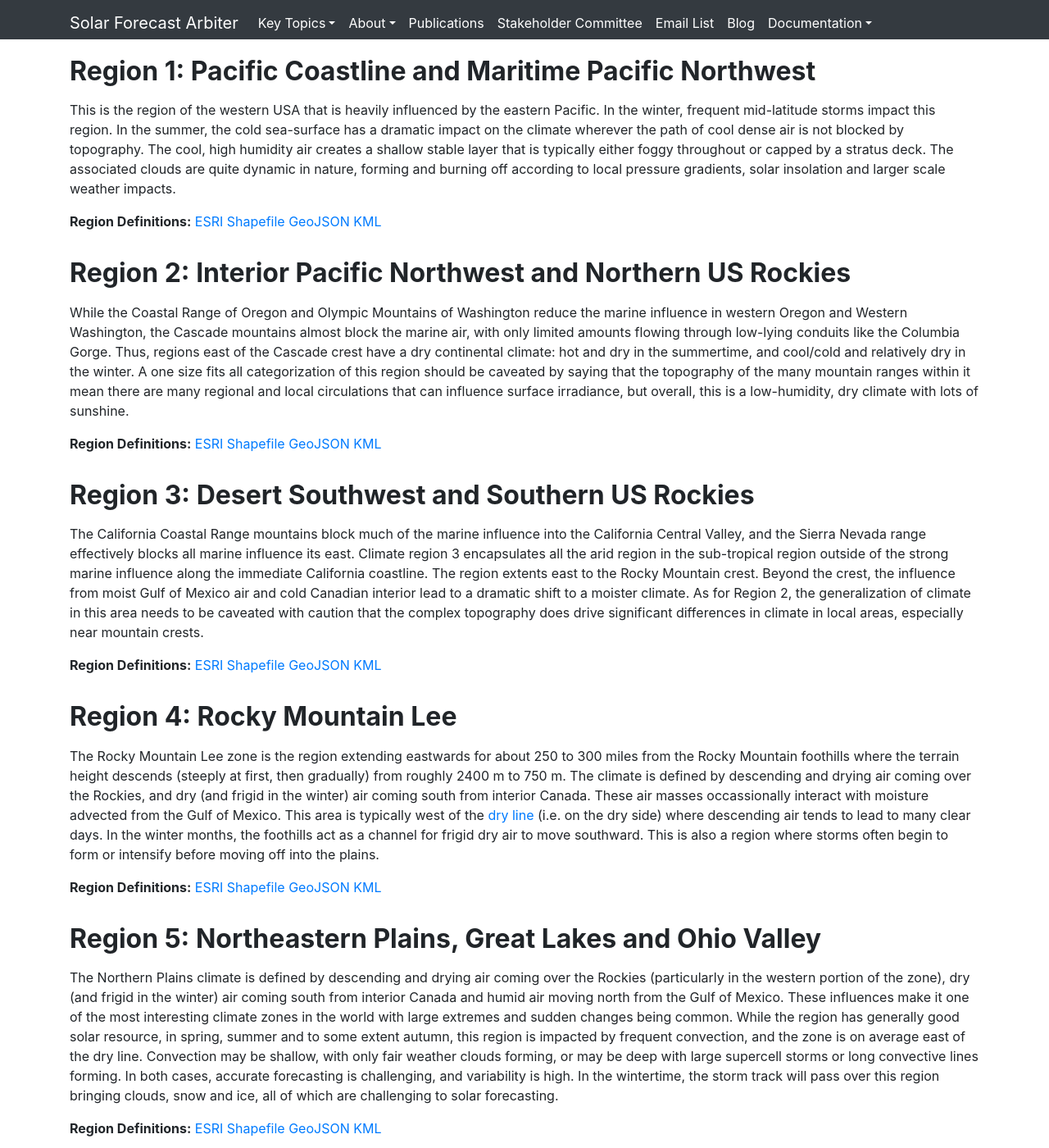
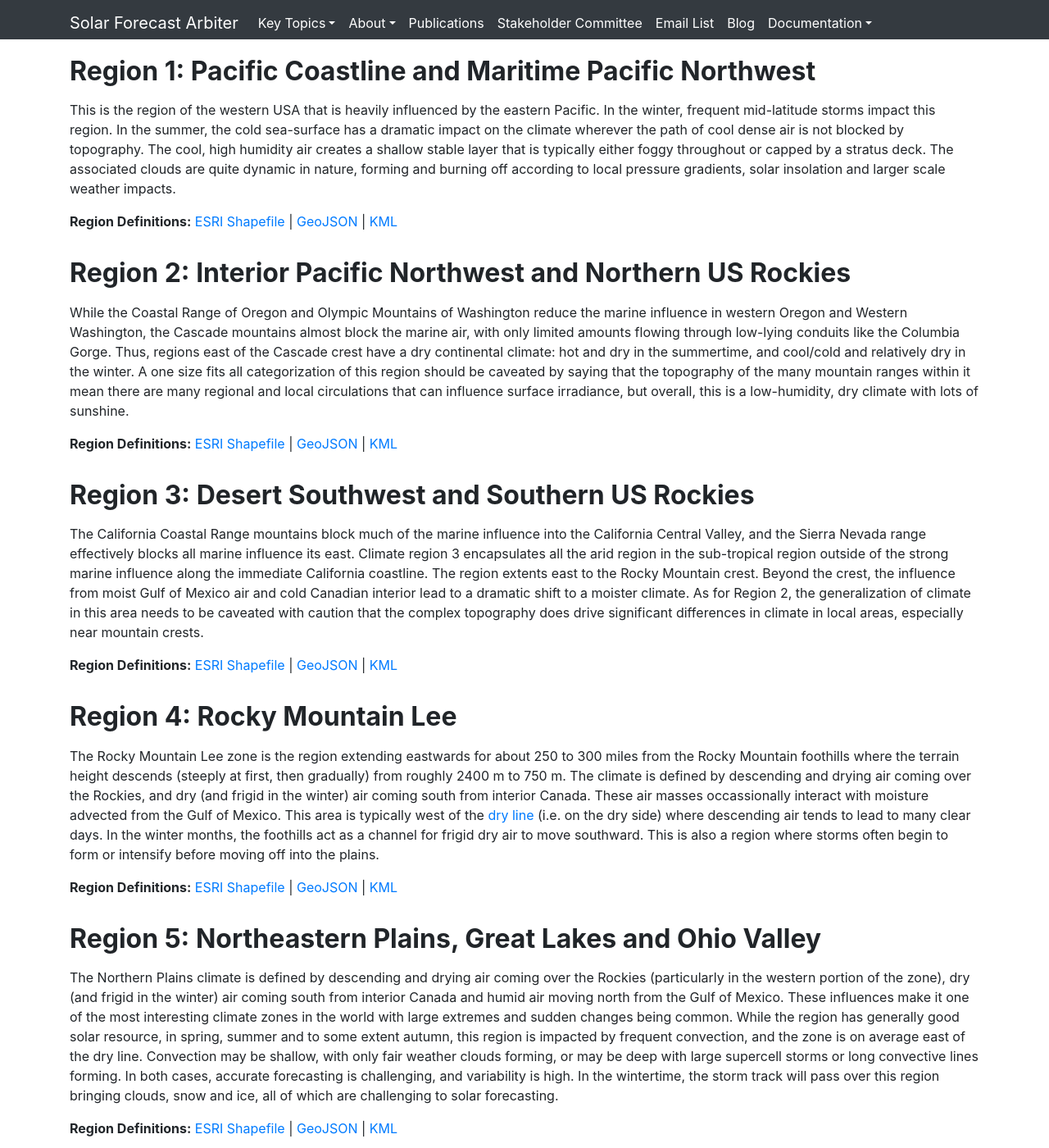
Before and after one commit to SolarArbiter/SolarArbiter.github.io, a Jekyll site: the page built from climatezones.md, in a window 1280 px wide and 1400 px high, scrolled down 512 px. Shown: the whole window at 82% size. Built offline with Jekyll 4.4.1, drawn with Linux system fonts in a browser that asks for light colours; a script that is not in the unit is left out; comment, search, counter and statistics services are not loaded.

Commit message:
adjust separator between file types

```diff
--- a/climatezones.md
+++ b/climatezones.md
@@ -3,7 +3,7 @@ layout: base
 permalink: /climatezones/
 ---
 {% capture download_str %}
-<b>Region Definitions:</b> <a href="{{ 'assets/climate_zones/Region_NUM.shp' | relative_url }}">ESRI Shapefile</a> <a href="{{ 'assets/climate_zones/Region_NUM.geojson' | relative_url }}">GeoJSON</a> <a href="{{ 'assets/climate_zones/Region_NUM.kml' | relative_url }}">KML</a>
+<b>Region Definitions:</b> <a href="{{ 'assets/climate_zones/Region_NUM.shp' | relative_url }}">ESRI Shapefile</a> \| <a href="{{ 'assets/climate_zones/Region_NUM.geojson' | relative_url }}">GeoJSON</a> \| <a href="{{ 'assets/climate_zones/Region_NUM.kml' | relative_url }}">KML</a>
 {% endcapture %}
 
 # Climate Zones
```
